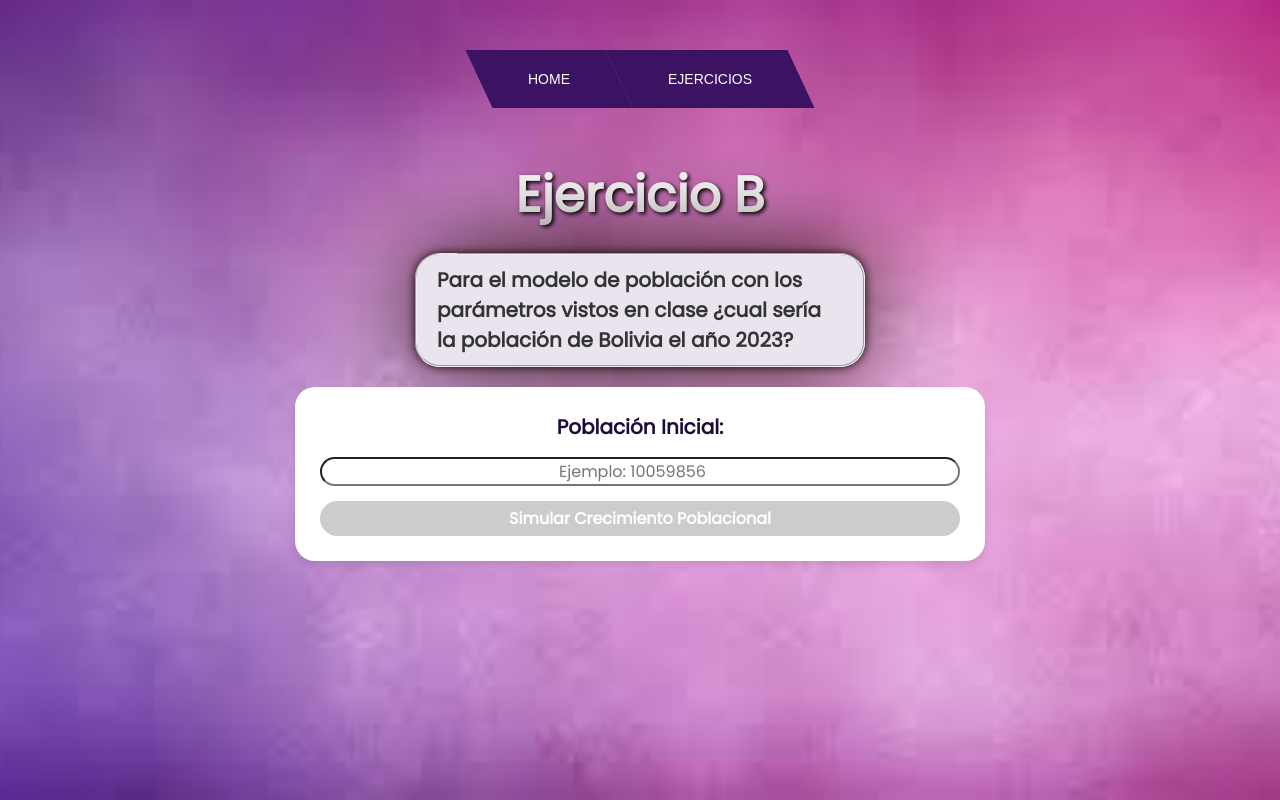
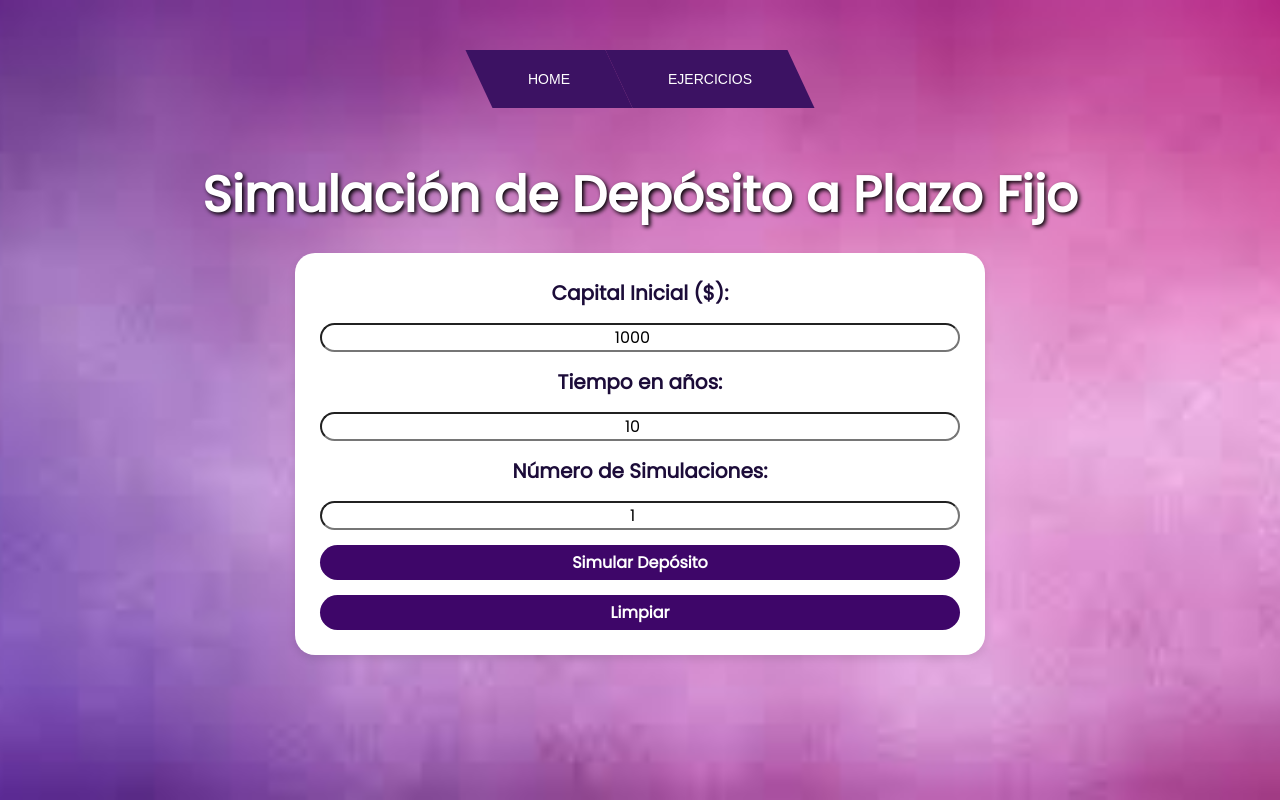
Before and after one commit to EdelyTito/simulacion, a Vue app: page /ejercicio2 in a window 1280 px wide. Built offline with nearby package versions, Linux system fonts and the light colour scheme.

Commit message:
ahora si?

```diff
--- a/src/views/Ejercicio2.vue
+++ b/src/views/Ejercicio2.vue
@@ -1,38 +1,42 @@
 <template>
   <div>
-    <h1>Ejercicio B</h1>
+    <h1>Simulación de Depósito a Plazo Fijo</h1>
     <div class="flex-container">
-      <Fieldset>
-        <p>
-          Para el modelo de población con los parámetros vistos en clase ¿cual sería la población de Bolivia el año 2023?
-        </p>
-      </Fieldset>
       <div class="controls">
-        <label for="initialPopulation">Población Inicial:</label>
-        <input type="number" v-model="initialPopulation" id="initialPopulation" min="1" placeholder="Ejemplo: 10059856">
-
-        <button @click="simulatePopulationGrowth" :disabled="!initialPopulation">Simular Crecimiento Poblacional</button>
+        <label for="capitalInicial">Capital Inicial ($):</label>
+        <input type="number" v-model.number="capitalInicial" id="capitalInicial" min="1">
+        <label for="tiempoDeposito">Tiempo en años:</label>
+        <input type="number" v-model.number="tiempoDeposito" id="tiempoDeposito" min="1">
+        <label for="numSimulaciones">Número de Simulaciones:</label>
+        <input type="number" v-model.number="numSimulaciones" id="numSimulaciones" min="1">
+        <button @click="simulateInvestment">Simular Depósito</button>
+        <button @click="resetResults">Limpiar</button>
       </div>
     </div>
     <Fieldset v-if="results.length" class="results-container">
       <table>
         <thead>
           <tr>
-            <th>Año</th>
-            <th>Nacimientos</th>
-            <th>Muertes</th>
-            <th>Población</th>
+            <th>Simulación</th>
+            <th>Capital ($)</th>
+            <th>Interés ($)</th>
+            <th>Interés Total Acumulado ($)</th>
           </tr>
         </thead>
         <tbody>
-          <tr v-for="result in results" :key="result.year">
-            <td>{{ result.year }}</td>
-            <td>{{ formatNumber(result.births) }}</td>
-            <td>{{ formatNumber(result.deaths) }}</td>
-            <td>{{ formatNumber(result.population) }}</td>
+          <tr v-for="(result, index) in results" :key="index">
+            <td>{{ index + 1 }}</td>
+            <td>{{ result.capital }}</td>
+            <td>{{ result.interest }}</td>
+            <td>{{ result.totalInterest }}</td>
           </tr>
         </tbody>
       </table>
+      <div class="averages">
+        <p>Promedio Capital: ${{ avgCapital }}</p>
+        <p>Promedio Interés: ${{ avgInteres }}</p>
+        <p>Promedio Interés Total Acumulado: ${{ avgIT }}</p>
+      </div>
     </Fieldset>
   </div>
 </template>
@@ -46,46 +50,62 @@ export default {
   },
   data() {
     return {
-      initialPopulation: null, // Inicialmente vacío para permitir la entrada del usuario
-      results: []
+      capitalInicial: 1000,
+      tiempoDeposito: 10,
+      numSimulaciones: 1,
+      results: [],
+      avgCapital: 0,
+      avgInteres: 0,
+      avgIT: 0
     };
   },
   methods: {
-    simulatePopulationGrowth() {
-      let CT = 2013; // Año inicial
-      const T = 2024; // Año final (ajustado a 2024)
-      const TN = 0.02493; // Tasa de nacimientos
-      const TM = 0.00743; // Tasa de mortalidad
-      let PB = Number(this.initialPopulation); // Población inicial ingresada por el usuario
+    simulateInvestment() {
+      this.results = [];
+      let totalCapital = 0;
+      let totalInterestSum = 0;
+      let totalITSum = 0;
 
-      // Reiniciar resultados para cada simulación
-      this.results = [];
+      for (let sim = 0; sim < this.numSimulaciones; sim++) {
+        let capital = this.capitalInicial;
+        let totalInterest = 0;
+        let interest = 0;
 
-      // Ciclo para calcular la población desde 2013 hasta 2024
-      while (CT <= T) {
-        let NAC = Math.round(PB * TN); // Cálculo de nacimientos
-        let MUE = Math.round(PB * TM); // Cálculo de muertes
+        // Simulación del tiempo de depósito
+        for (let year = 1; year <= this.tiempoDeposito; year++) {
+          if (capital > 0 && capital <= 10000) {
+            interest = capital * 0.035;
+          } else if (capital > 10000 && capital <= 50000) {
+            interest = capital * 0.037;
+          } else if (capital > 50000) {
+            interest = capital * 0.04;
+          }
 
-        // Agregar el resultado para el año actual
+          totalInterest += interest;
+          capital += interest;
+        }
+
+        totalCapital += capital;
+        totalInterestSum += interest;
+        totalITSum += totalInterest;
+
         this.results.push({
-          year: CT,
-          births: NAC,
-          deaths: MUE,
-          population: Math.round(PB) // Población redondeada
+          capital: capital.toFixed(2),
+          interest: interest.toFixed(2),
+          totalInterest: totalInterest.toFixed(2)
         });
-
-        // Actualización de la población
-        PB = PB + NAC - MUE;
-
-        // Incrementar el año
-        CT++;
       }
 
-      // Imprimir el valor final de PB en la consola
-      console.log(`Valor final de PB: ${PB}`);
+      // Calcular los promedios
+      this.avgCapital = (totalCapital / this.numSimulaciones).toFixed(2);
+      this.avgInteres = (totalInterestSum / this.numSimulaciones).toFixed(2);
+      this.avgIT = (totalITSum / this.numSimulaciones).toFixed(2);
     },
-    formatNumber(number) {
-      return new Intl.NumberFormat().format(number);
+    resetResults() {
+      this.results = [];
+      this.avgCapital = 0;
+      this.avgInteres = 0;
+      this.avgIT = 0;
     }
   }
 };
```
